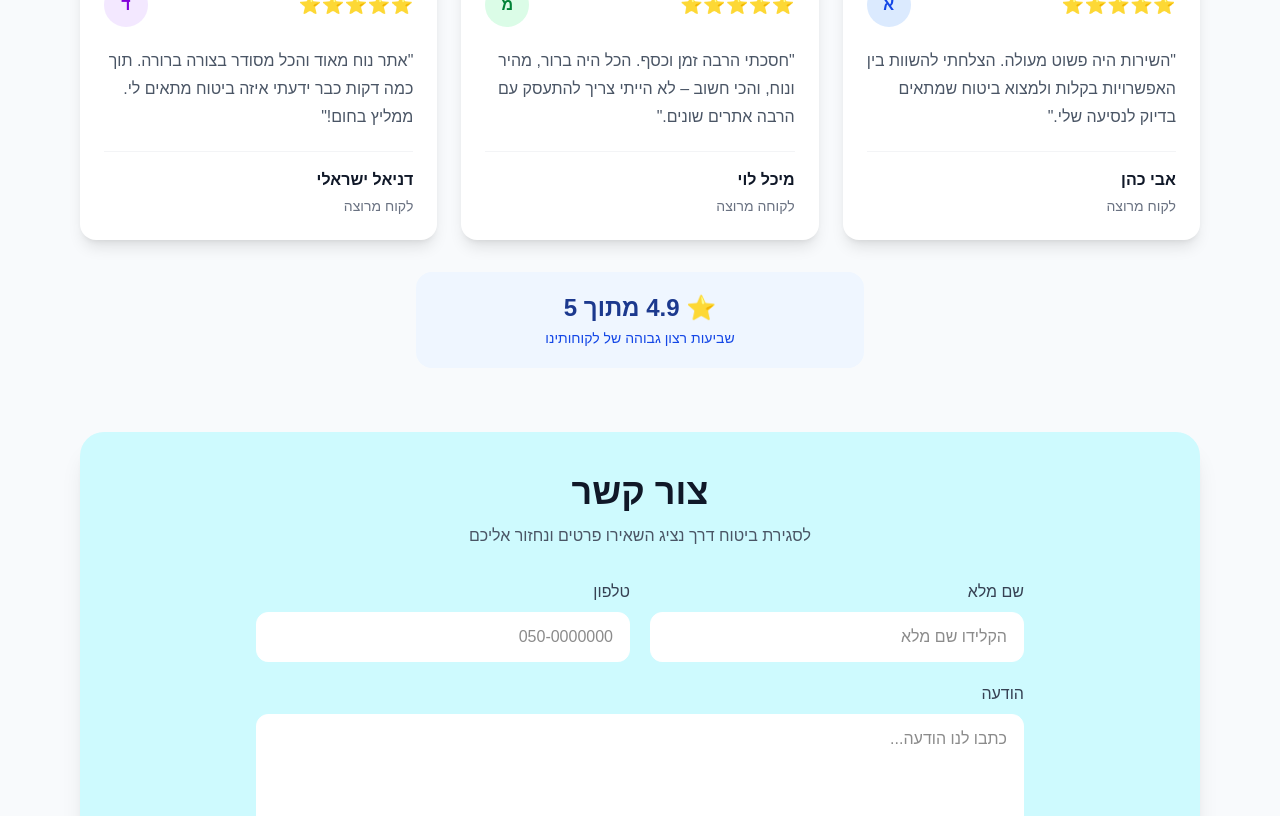
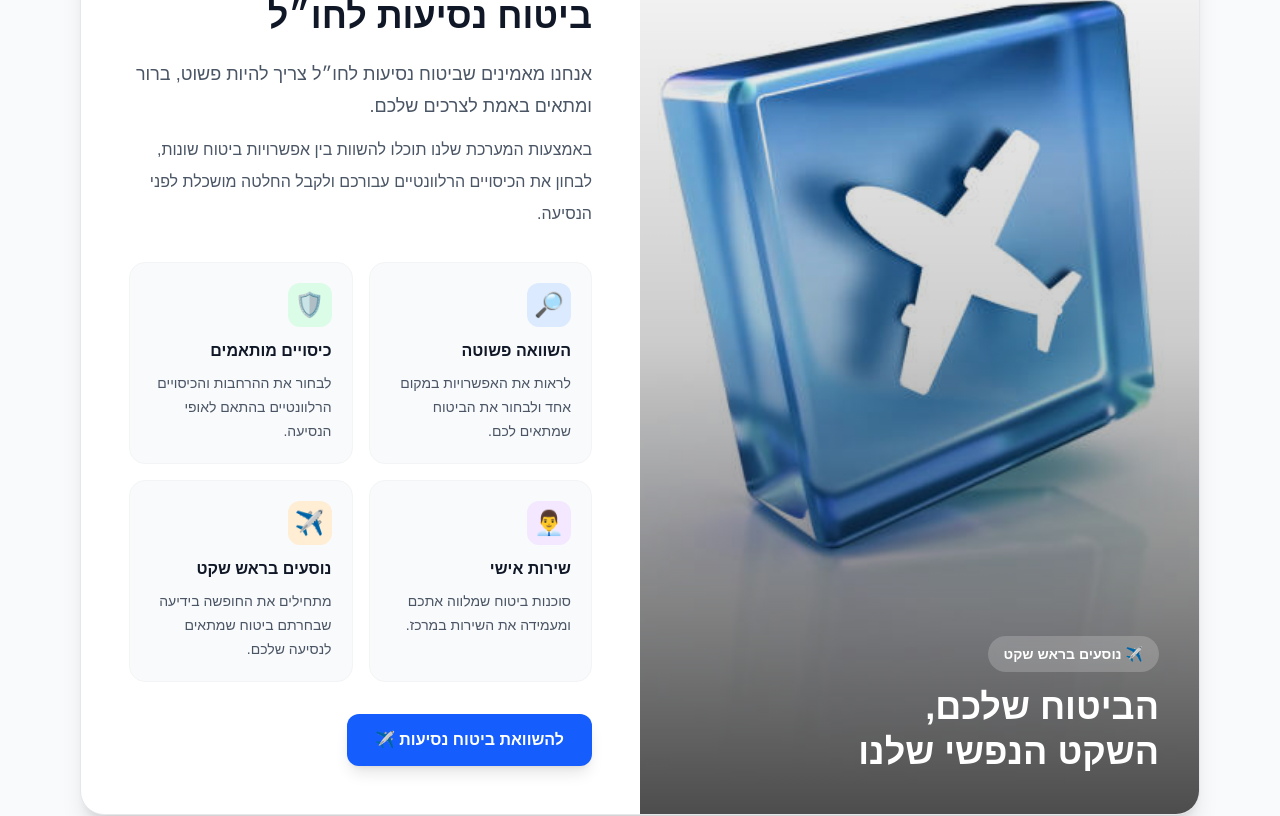
Before and after one commit to EliranTakiya/ron-shalom-travel-insurance, a Next.js app: page / in a window 1280 px wide. Shown: the part 1140-1956 px from the top of the page. Built offline with nearby package versions, Linux system fonts and the light colour scheme.

Commit message:
Add about section

```diff
--- a/src/app/page.tsx
+++ b/src/app/page.tsx
@@ -1210,6 +1210,142 @@ export default function Home() {
         </div>
       </section>
 
+      {/* ================= אודות ================= */}
+      <section
+        id="about"
+        className="mx-auto mt-16 w-full max-w-6xl scroll-mt-24 px-4 pb-8"
+      >
+        <div className="overflow-hidden rounded-3xl border border-gray-200 bg-white shadow-xl">
+          <div className="grid md:grid-cols-2">
+
+            {/* תמונה */}
+            <div className="relative min-h-[320px] overflow-hidden md:min-h-[500px]">
+              <img
+                src="/airplane.jpg"
+                alt="סוכנות רון שלום - ביטוח נסיעות לחו״ל"
+                className="absolute inset-0 h-full w-full object-cover"
+              />
+
+              <div className="absolute inset-0 bg-gradient-to-t from-black/70 via-black/20 to-transparent" />
+
+              <div className="absolute bottom-0 right-0 left-0 p-8 text-white md:p-10">
+                <div className="mb-3 inline-block rounded-full bg-white/20 px-4 py-2 text-sm font-bold backdrop-blur">
+                  ✈️ נוסעים בראש שקט
+                </div>
+
+                <h3 className="text-3xl font-extrabold leading-tight md:text-4xl">
+                  הביטוח שלכם,
+                  <br />
+                  השקט הנפשי שלנו
+                </h3>
+              </div>
+            </div>
+
+            {/* תוכן */}
+            <div className="flex flex-col justify-center p-7 md:p-10 lg:p-12">
+
+              <div className="mb-3 text-sm font-bold text-blue-600">
+                אודות סוכנות רון שלום
+              </div>
+
+              <h2 className="text-3xl font-extrabold leading-tight text-gray-900 md:text-4xl">
+                הדרך החכמה לבחור
+                <br />
+                ביטוח נסיעות לחו״ל
+              </h2>
+
+              <p className="mt-5 text-base leading-8 text-gray-600 md:text-lg">
+                אנחנו מאמינים שביטוח נסיעות לחו״ל צריך להיות פשוט, ברור
+                ומתאים באמת לצרכים שלכם.
+              </p>
+
+              <p className="mt-3 text-base leading-8 text-gray-600">
+                באמצעות המערכת שלנו תוכלו להשוות בין אפשרויות ביטוח שונות,
+                לבחון את הכיסויים הרלוונטיים עבורכם ולקבל החלטה מושכלת
+                לפני הנסיעה.
+              </p>
+
+              {/* יתרונות */}
+              <div className="mt-8 grid gap-4 sm:grid-cols-2">
+
+                <div className="rounded-2xl border border-gray-100 bg-gray-50 p-5 transition hover:-translate-y-1 hover:shadow-md">
+                  <div className="mb-3 flex h-11 w-11 items-center justify-center rounded-xl bg-blue-100 text-2xl">
+                    🔎
+                  </div>
+
+                  <h3 className="font-bold text-gray-900">
+                    השוואה פשוטה
+                  </h3>
+
+                  <p className="mt-2 text-sm leading-6 text-gray-600">
+                    לראות את האפשרויות במקום אחד ולבחור את הביטוח שמתאים לכם.
+                  </p>
+                </div>
+
+                <div className="rounded-2xl border border-gray-100 bg-gray-50 p-5 transition hover:-translate-y-1 hover:shadow-md">
+                  <div className="mb-3 flex h-11 w-11 items-center justify-center rounded-xl bg-green-100 text-2xl">
+                    🛡️
+                  </div>
+
+                  <h3 className="font-bold text-gray-900">
+                    כיסויים מותאמים
+                  </h3>
+
+                  <p className="mt-2 text-sm leading-6 text-gray-600">
+                    לבחור את ההרחבות והכיסויים הרלוונטיים בהתאם לאופי הנסיעה.
+                  </p>
+                </div>
+
+                <div className="rounded-2xl border border-gray-100 bg-gray-50 p-5 transition hover:-translate-y-1 hover:shadow-md">
+                  <div className="mb-3 flex h-11 w-11 items-center justify-center rounded-xl bg-purple-100 text-2xl">
+                    👨‍💼
+                  </div>
+
+                  <h3 className="font-bold text-gray-900">
+                    שירות אישי
+                  </h3>
+
+                  <p className="mt-2 text-sm leading-6 text-gray-600">
+                    סוכנות ביטוח שמלווה אתכם ומעמידה את השירות במרכז.
+                  </p>
+                </div>
+
+                <div className="rounded-2xl border border-gray-100 bg-gray-50 p-5 transition hover:-translate-y-1 hover:shadow-md">
+                  <div className="mb-3 flex h-11 w-11 items-center justify-center rounded-xl bg-orange-100 text-2xl">
+                    ✈️
+                  </div>
+
+                  <h3 className="font-bold text-gray-900">
+                    נוסעים בראש שקט
+                  </h3>
+
+                  <p className="mt-2 text-sm leading-6 text-gray-600">
+                    מתחילים את החופשה בידיעה שבחרתם ביטוח שמתאים לנסיעה שלכם.
+                  </p>
+                </div>
+
+              </div>
+
+              {/* כפתור */}
+              <div className="mt-8">
+                <button
+                  type="button"
+                  onClick={() => {
+                    window.scrollTo({
+                      top: 0,
+                      behavior: "smooth",
+                    });
+                  }}
+                  className="rounded-xl bg-blue-600 px-7 py-3.5 text-base font-bold text-white shadow-lg transition hover:-translate-y-0.5 hover:bg-blue-700 hover:shadow-xl"
+                >
+                  להשוואת ביטוח נסיעות ✈️
+                </button>
+              </div>
+
+            </div>
+          </div>
+        </div>
+      </section>
       {/* =========================
           לקוחות ממליצים
       ========================= */}
--- a/src/components/Header.tsx
+++ b/src/components/Header.tsx
@@ -71,7 +71,7 @@ export default function Header() {
           <button
             type="button"
             onClick={goHome}
-            className="font-medium text-gray-700 transition hover:text-blue-700"
+            className="cursor-pointer font-medium text-gray-700 transition hover:text-blue-700"
           >
             דף הבית
           </button>
@@ -79,7 +79,7 @@ export default function Header() {
           <button
             type="button"
             onClick={() => goToSection("about")}
-            className="font-medium text-gray-700 transition hover:text-blue-700"
+            className="cursor-pointer font-medium text-gray-700 transition hover:text-blue-700"
           >
             אודות
           </button>
@@ -87,7 +87,7 @@ export default function Header() {
           <button
             type="button"
             onClick={() => goToSection("recommendations")}
-            className="font-medium text-gray-700 transition hover:text-blue-700"
+            className="cursor-pointer font-medium text-gray-700 transition hover:text-blue-700"
           >
             לקוחות ממליצים
           </button>
@@ -95,7 +95,7 @@ export default function Header() {
           <button
             type="button"
             onClick={() => goToSection("contact")}
-            className="font-medium text-gray-700 transition hover:text-blue-700"
+            className="cursor-pointer font-medium text-gray-700 transition hover:text-blue-700"
           >
             צור קשר
           </button>
@@ -113,11 +113,10 @@ export default function Header() {
       </div>
 
       <div
-        className={`overflow-hidden transition-all duration-500 ease-in-out md:hidden ${
-          menuOpen
+        className={`overflow-hidden transition-all duration-500 ease-in-out md:hidden ${menuOpen
             ? "max-h-96 opacity-100"
             : "max-h-0 opacity-0"
-        }`}
+          }`}
       >
         <nav className="border-t bg-white">
           <button
```
